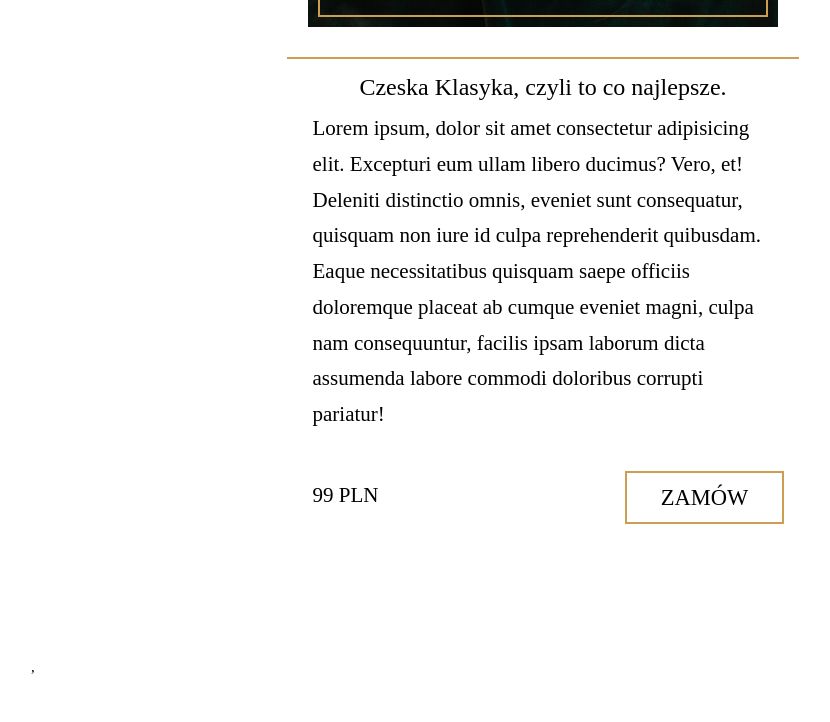
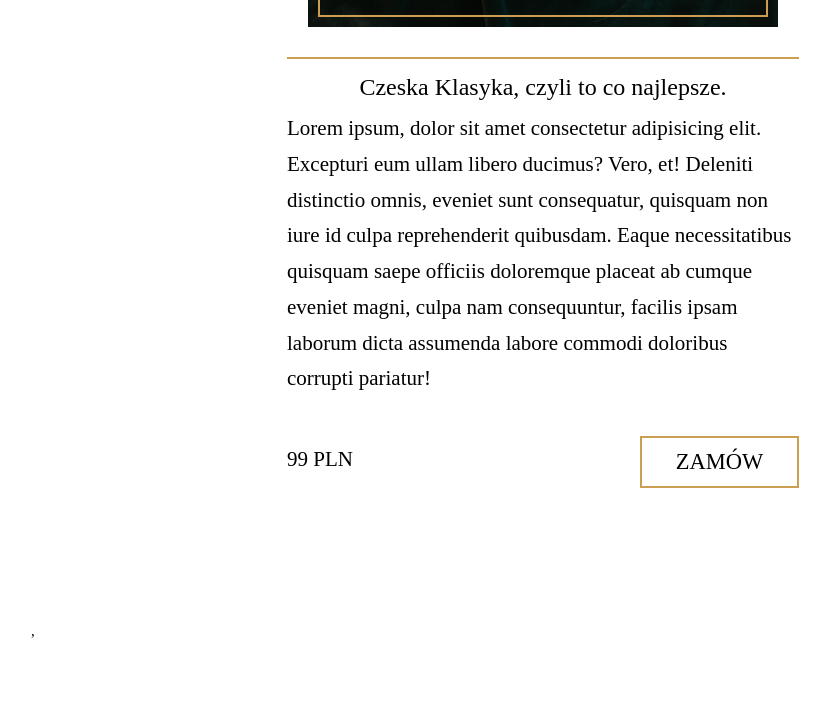
Before and after one commit to Wiolinek/Praga-niezwykla, a plain HTML site: page pages/our-boxes.html in a window 1280 px wide. Shown: the part 1298-2020 px from the top of the page, without its empty margins (97-927 px from the left). Drawn offline with Linux system fonts and the light colour scheme; a web font is replaced by a local one.

Commit message:
small style fix Our Boxes

```diff
--- a/styles/our-boxes.css
+++ b/styles/our-boxes.css
@@ -39,12 +39,12 @@
 	display: flex;
 	flex-direction: column;
 	justify-content: space-around;
-	padding: 1em;
+	padding: 1em 0;
 	border-top:  2px solid var(--secondary-color);
 }
 
 .boxes__box-description p {
-	padding: .5em;
+	padding: .5em 0;
 }
 
 .add-to-cart-btn {
```
